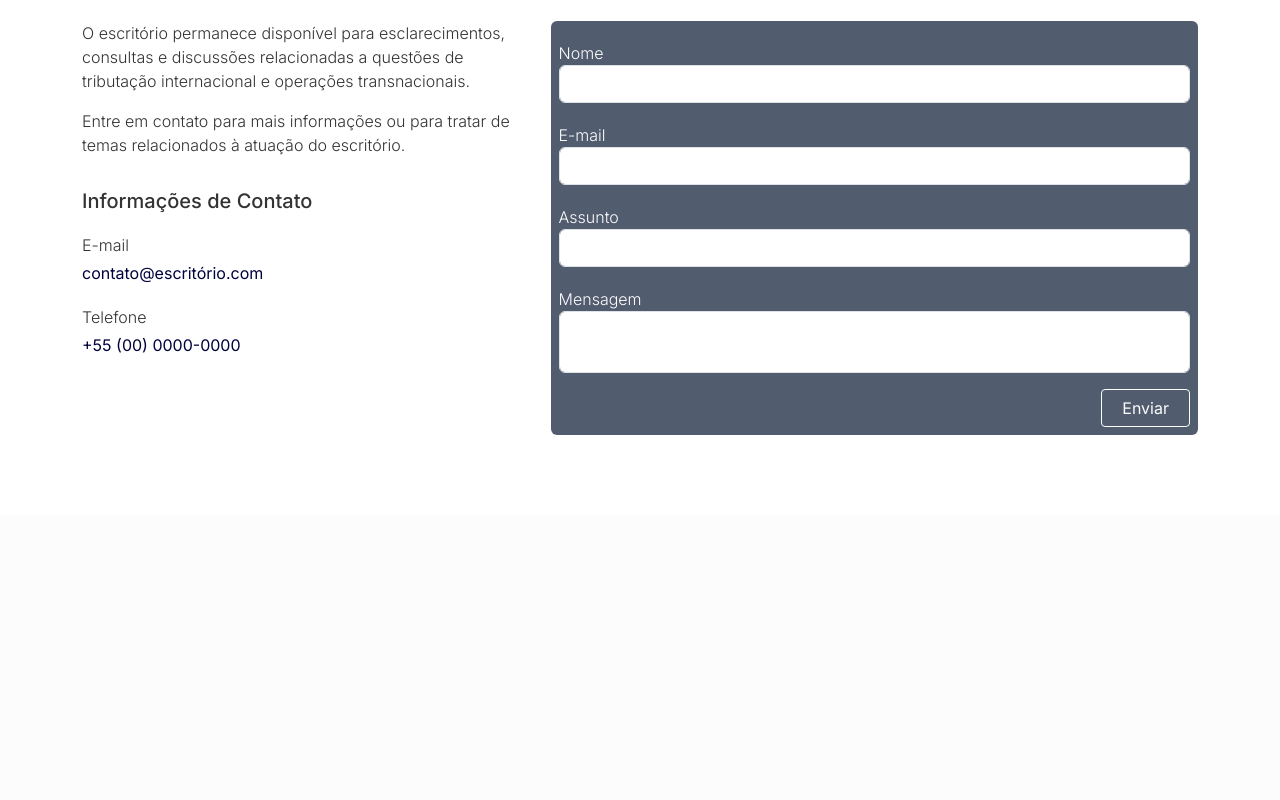
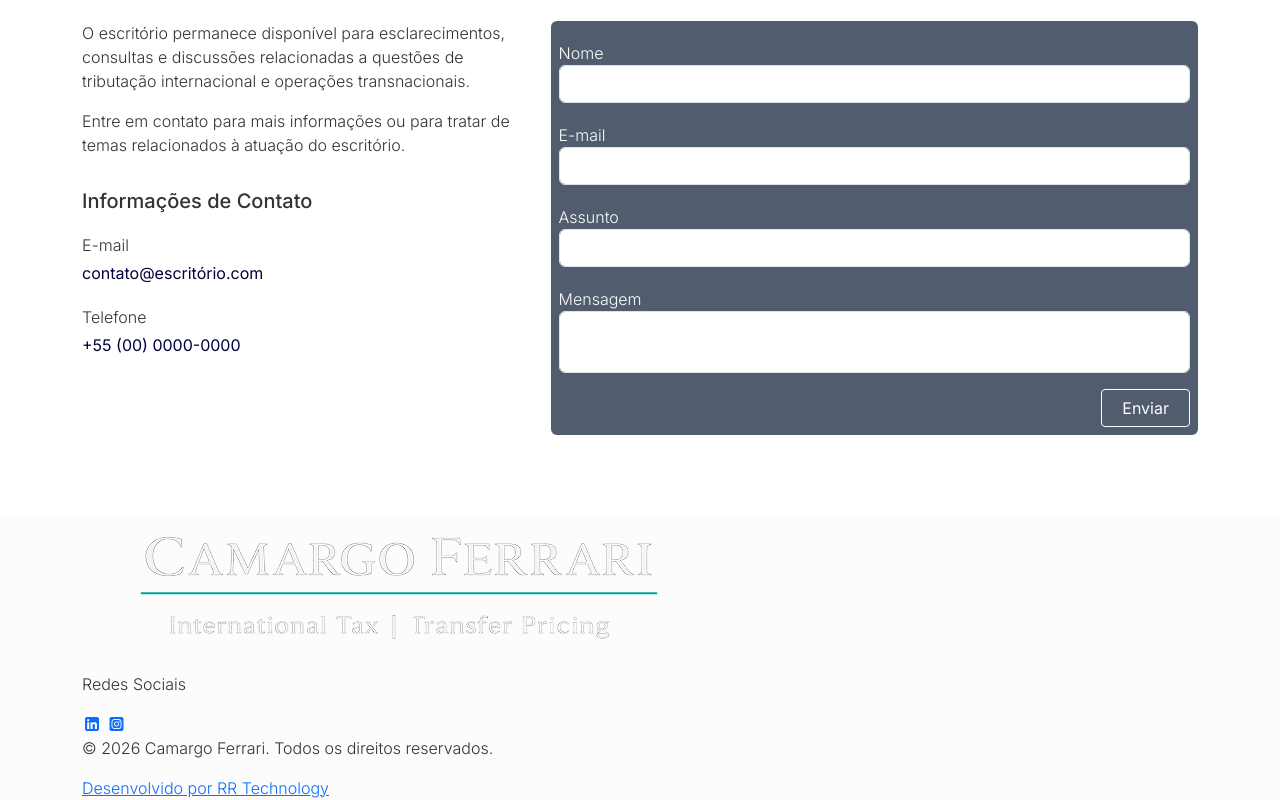
Before and after one commit to Kendra-Riquena/camargoFerrari, a plain HTML site: page index.html in a window 1280 px wide. Shown: the part 4373-5173 px from the top of the page. Before the commit the page ends 4888 px from the top, so only its background shows below. Drawn offline with nearby package versions, Linux system fonts and the light colour scheme.

Commit message:
footer html

```diff
--- a/css/sections.css
+++ b/css/sections.css
@@ -223,14 +223,12 @@
         -webkit-box-shadow: none;
         box-shadow: none;
         outline: 2px solid var(--secondary-color);
-
     }
 
     #form button:hover {
         background: var(--secondary-color);
         color: var(--primary-color);
         border: 1px solid var(--primary-color);
-
     }
 
 
--- a/index.html
+++ b/index.html
@@ -12,6 +12,7 @@
         rel="stylesheet">
     <link href="https://cdn.jsdelivr.net/npm/bootstrap@5.3.8/dist/css/bootstrap.min.css" rel="stylesheet"
         integrity="sha384-sRIl4kxILFvY47J16cr9ZwB07vP4J8+LH7qKQnuqkuIAvNWLzeN8tE5YBujZqJLB" crossorigin="anonymous">
+    <link rel="stylesheet" href="https://cdnjs.cloudflare.com/ajax/libs/font-awesome/7.0.1/css/all.min.css" integrity="sha512-2SwdPD6INVrV/lHTZbO2nodKhrnDdJK9/kg2XD1r9uGqPo1cUbujc+IYdlYdEErWNu69gVcYgdxlmVmzTWnetw==" crossorigin="anonymous" referrerpolicy="no-referrer" />
     <link rel="stylesheet" href="css/style.css">
 </head>
 
@@ -272,7 +273,22 @@
             </div>
         </section>
     </main>
-    <footer></footer>
+    <footer>
+        <div class="container">
+            <img src="img/logo-camargo-ferrari-branca.png" alt="">
+            <div>
+                <p>Redes Sociais</p>
+                <div>
+                    <a href=""><i class="fa-brands fa-square-linkedin"></i></a>
+                    <a href=""><i class="fa-brands fa-square-instagram"></i></a>
+                </div>
+            </div>
+        </div>
+        <div class="container">
+            <p>&copy; 2026 Camargo Ferrari. Todos os direitos reservados.</p>
+            <a href="#">Desenvolvido por RR Technology</a>
+        </div>
+    </footer>
     <script src="https://cdn.jsdelivr.net/npm/bootstrap@5.3.8/dist/js/bootstrap.bundle.min.js"
         integrity="sha384-FKyoEForCGlyvwx9Hj09JcYn3nv7wiPVlz7YYwJrWVcXK/BmnVDxM+D2scQbITxI"
         crossorigin="anonymous"></script>
```
Also changed, not shown: img/logo-camargo-ferrari-branca.png (added).
